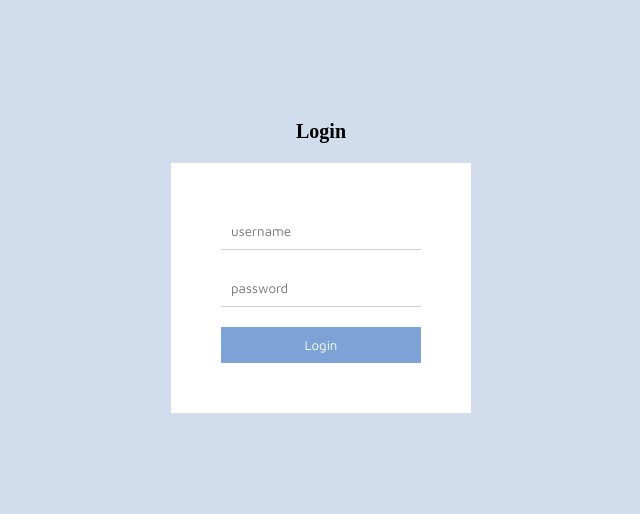
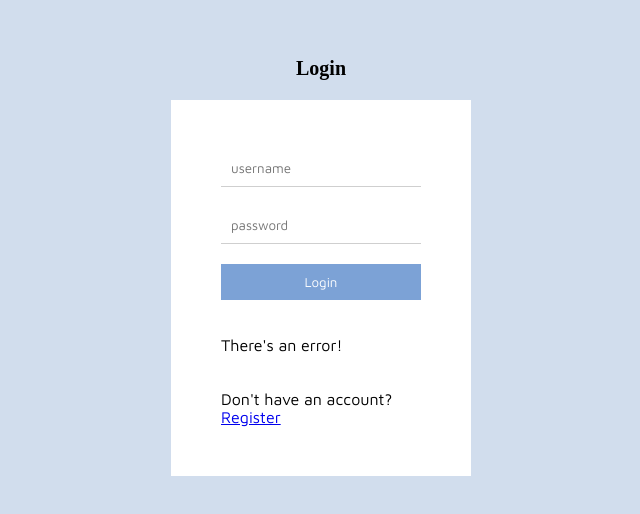
Before and after one commit to chloeskim/blog-app, a React (Create React App) app in the folder client/: page /login in a window 1280 px wide. Shown: the part 140-654 px from the top of the page, without its empty margins (319-959 px from the left). Built offline with nearby package versions, Linux system fonts and the light colour scheme; a web font is replaced by a local one.

Commit message:
✨ Update login form with required attribute for form validation and add register link

```diff
--- a/client/src/pages/Login.jsx
+++ b/client/src/pages/Login.jsx
@@ -1,13 +1,18 @@
 import React from "react";
+import { Link } from "react-router-dom";
 
 const Login = () => {
   return (
     <div className="login">
       <h1>Login</h1>
       <form>
-        <input type="text" placeholder="username" />
-        <input type="password" placeholder="password" />
+        <input type="text" placeholder="username" required />
+        <input type="password" placeholder="password" required />
         <button>Login</button>
+        <p>There's an error!</p>
+        <span>
+          Don't have an account? <Link to="/register">Register</Link>
+        </span>
       </form>
     </div>
   );
```
